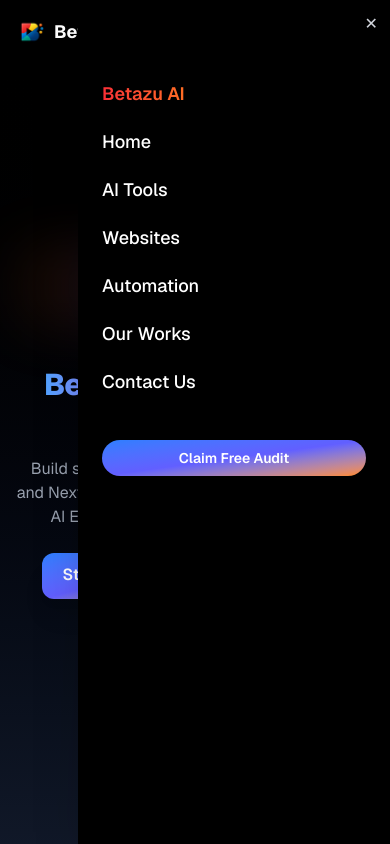
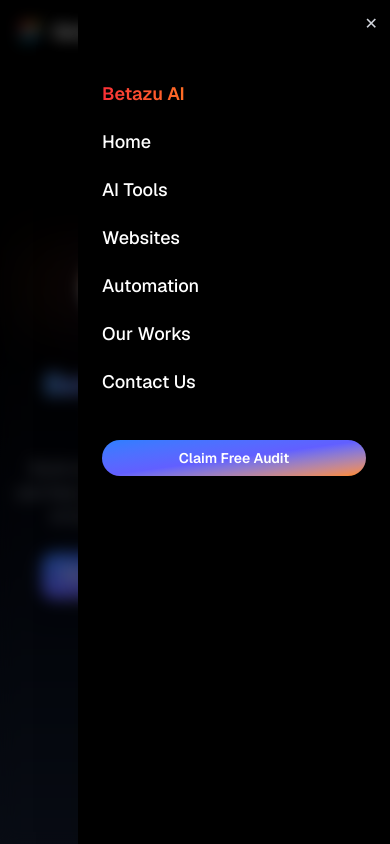
Before and after one commit to bikramm01/betazu-app, a Next.js app: page / in a window 390 px wide. Both pictures are taken after a click on the button 356 px from the left and 32 px from the top of the page. Shown: the top 844 px of the page. Built offline with nearby package versions, Linux system fonts and the light colour scheme.

Commit message:
Update Header.tsx

```diff
--- a/src/components/Header.tsx
+++ b/src/components/Header.tsx
@@ -79,12 +79,13 @@
     <>
       {/* Header */}
      <header
-        className={`fixed top-0 left-0 w-full max-w-[100vw] overflow-hidden z-50 transition-colors duration-300 ${
+  className={`fixed top-0 left-0 w-full max-w-[100vw] z-50 transition-colors duration-300 ${
     menuOpen || scrolled
       ? "bg-blue/60 backdrop-blur-md shadow-md"
       : "bg-transparent backdrop-blur-md"
   }`}
 >
+
         {/* Container */}
         <div className="max-w-7xl mx-auto px-4 sm:px-6 lg:px-8">
           <div className="flex items-center justify-between h-16 sm:h-20">
@@ -191,6 +192,15 @@
         </div>
       </header>
 
+
+{/* Overlay behind drawer */}
+{menuOpen && (
+  <div
+    onClick={() => setMenuOpen(false)}
+    className="fixed inset-0 bg-black/50 backdrop-blur-sm z-[90] transition-opacity"
+  />
+)}
+
       {/* Mobile Drawer */}
   <div
   className={`fixed top-0 right-0 h-screen w-[80%] sm:w-64 bg-black text-white shadow-2xl flex flex-col transform transition-transform duration-300 ease-in-out z-[100] ${
@@ -198,6 +208,7 @@
   }`}
   style={{ borderTopLeftRadius: "12px" }}
 >
+
   <button
     onClick={() => setMenuOpen(false)}
     className="absolute top-3 right-3 text-gray-300 hover:text-red-500 focus:outline-none"
```
Lines whose indentation alone changed are shown as unchanged.
